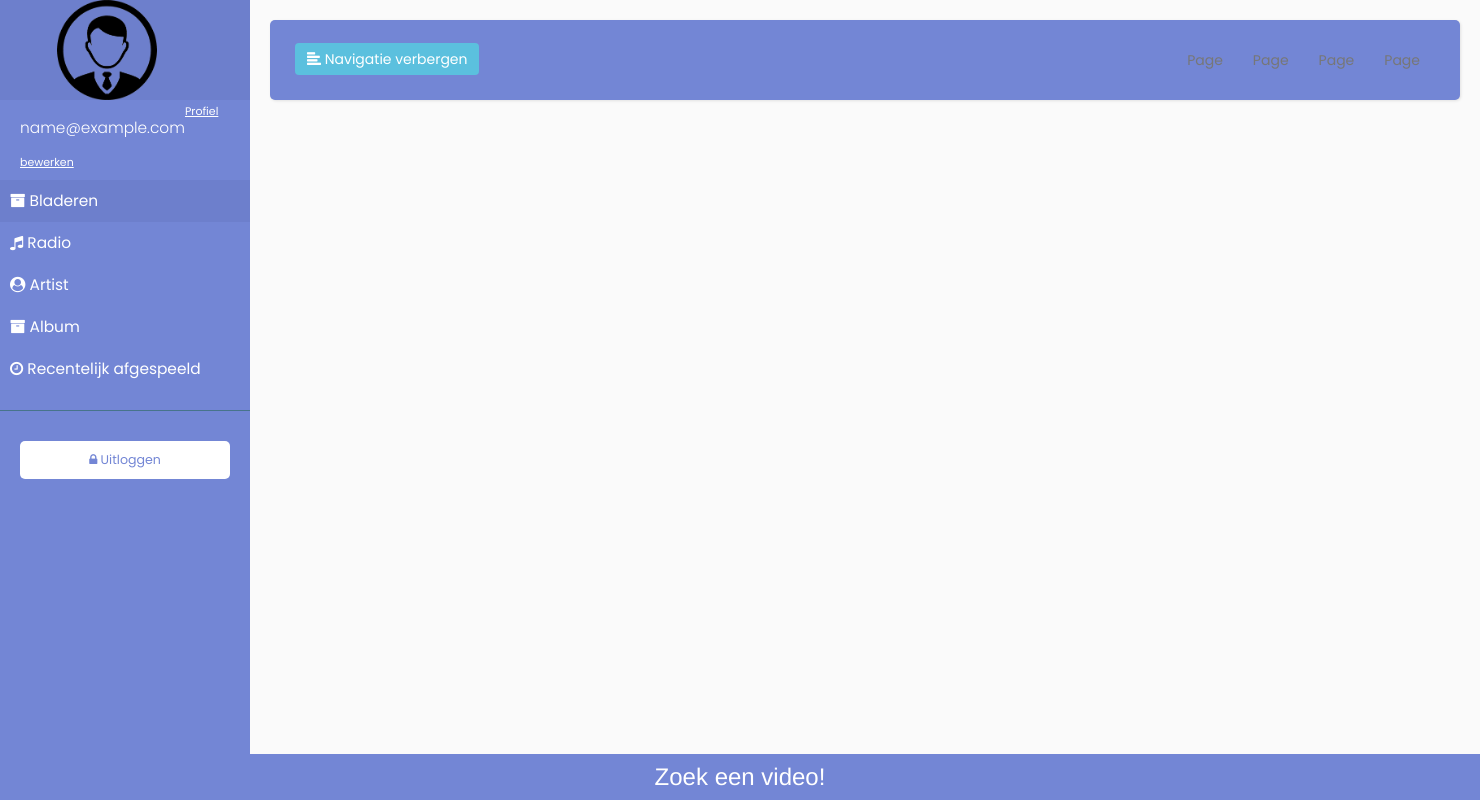
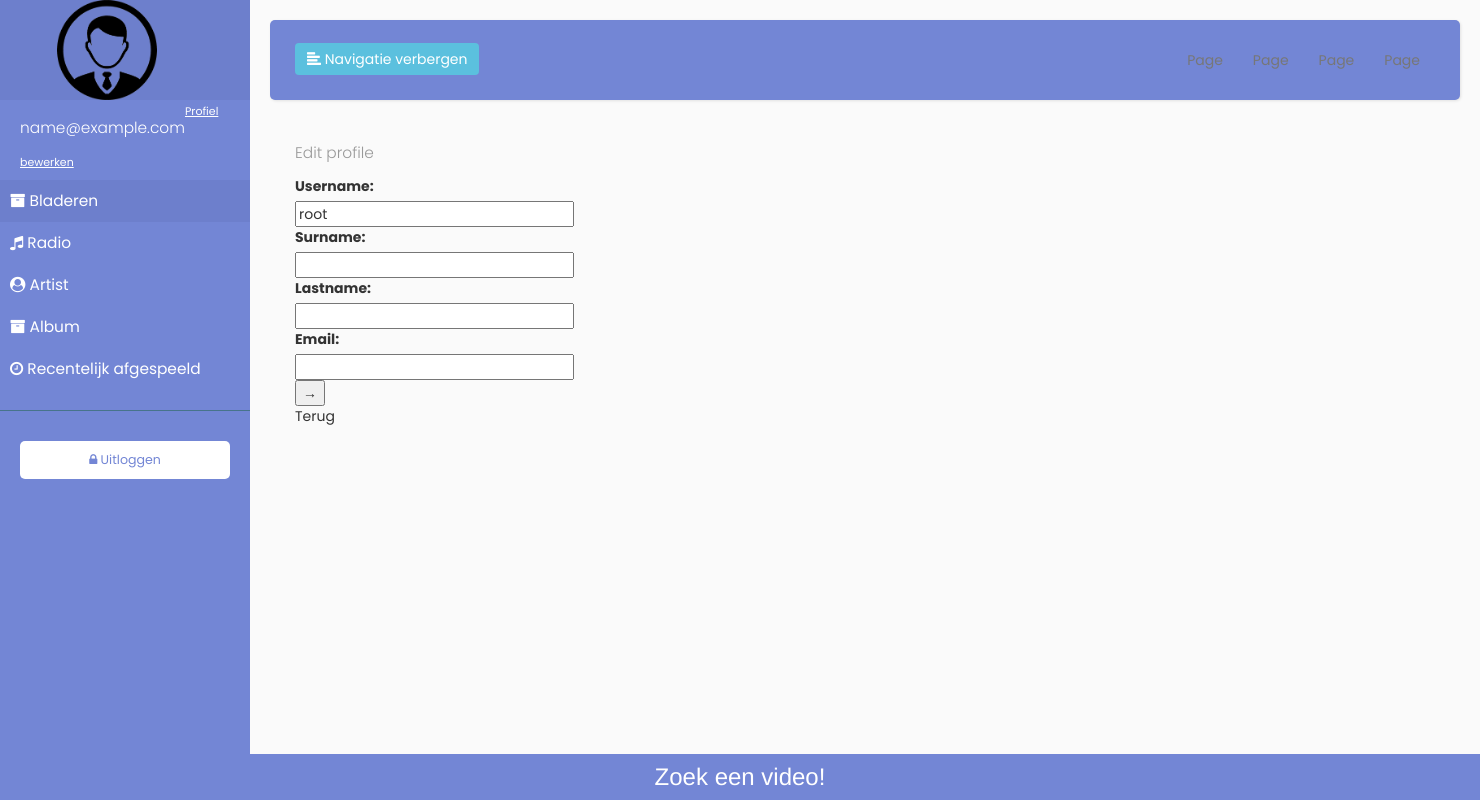
Before and after one commit to Damian2512/Jukebox, a PHP site: page /edit_profile.php in a window 1480 px wide. Run offline with PHP 8.4, Linux system fonts and the light colour scheme; the visitor is signed in with stand-in values (Sample User, id 1); data that the repository does not hold is empty.

Commit message:
kleine update

```diff
--- a/edit_profile.php
+++ b/edit_profile.php
@@ -7,6 +7,25 @@ if (!isset($_SESSION['ID'])) {
 }
 ?>
 
+<?php
+require_once("action/db.php");
+
+$sql = "SELECT * FROM jukebox WHERE id = ?";
+$stmt = $conn->prepare($sql);
+$stmt->bindParam(':username', $username);
+$stmt->bindParam(':surname', $surname);
+$stmt->bindParam(':lastname', $lastname);
+$stmt->bindParam(':email', $email);
+
+$stmt->bindValue(':username', $username);
+$stmt->bindValue(':surname', $surname);
+$stmt->bindValue(':lastname', $lastname);
+$stmt->bindValue(':email', $email);
+
+$stmt->execute(array($_SESSION['ID']));
+$stmt->fetchAll(PDO::FETCH_ASSOC);
+
+?>
 
 <!DOCTYPE html>
 <html>
@@ -158,41 +177,25 @@ if (!isset($_SESSION['ID'])) {
                 </div>
             </div>
         </nav>
+        <div class="container">
+            <div class="col-m-12">
 
-        <?php
-        require_once("action/db.php");
 
-        $sql = "SELECT * FROM jukebox WHERE id = ?";
-        $stmt = $conn->prepare($sql);
-        $stmt->bindParam(':username', $username);
-        $stmt->bindParam(':surname', $surname);
-        $stmt->bindParam(':lastname', $lastname);
-        $stmt->bindParam(':email', $email);
-
-        $stmt->bindValue(':username', $username);
-        $stmt->bindValue(':surname', $surname);
-        $stmt->bindValue(':lastname', $lastname);
-        $stmt->bindValue(':email', $email);
-
-        $stmt->execute(array($_SESSION['ID']));
-        $profielen = $stmt->fetchAll(PDO::FETCH_ASSOC);
-        foreach ($profielen as $profiel) {
-            ?>
                 <div class="content">
-                <form name="edit" class="form" action="edit_profile.php" method="POST">
+                    <form name="edit" class="form" action="" method="POST">
                         <p id="page_titel">Edit profile</p>
-                    <input type="hidden" name="ID" id="id" value="<?php echo htmlentities($profiel->ID); ?>"/>
-                    <label>Titel: </label>
+                        <input type="hidden" name="id" id="id" value="<?php echo $ID; ?>"/>
+                        <label>Username: </label><br>
                         <input type="text" name="username" id="username"
-                           value="<?php echo htmlentities($profiel->username); ?>"/>
-                    <label>Artiest: </label>
+                               value="<?php echo $username; ?>"/><br>
+                        <label>Surname: </label><br>
                         <input type="text" name="surname" id="surname"
-                           value="<?php echo htmlentities($profiel->surname); ?>"/>
-                    <label>Genre: </label>
+                               value="<?php echo $surname; ?>"/><br>
+                        <label>Lastname: </label><br>
                         <input type="text" name="lastname" id="lastname"
-                           value="<?php echo htmlentities($profiel->lastname); ?>"/>
-                    <label>Prijs: </label>
-                    <input type="text" name="email" id="email" value="<?php echo htmlentities($profiel->email); ?>"/>
+                               value="<?php echo $lastname; ?>"/><br>
+                        <label>Email: </label><br>
+                        <input type="text" name="email" id="email" value="<?php echo $email; ?>"/>
                         <br>
                         <div class="icon_container">
                             <input type="submit" class="icon" id="submit" name="submit" value="&rarr;"/>
@@ -200,9 +203,8 @@ if (!isset($_SESSION['ID'])) {
                         <a href="main.php">Terug</a>
                     </form>
                 </div>
-            <?php
-        }
-        ?>
+            </div>
+        </div>
     </div>
 </div>
 
```
Lines whose indentation alone changed are shown as unchanged.
